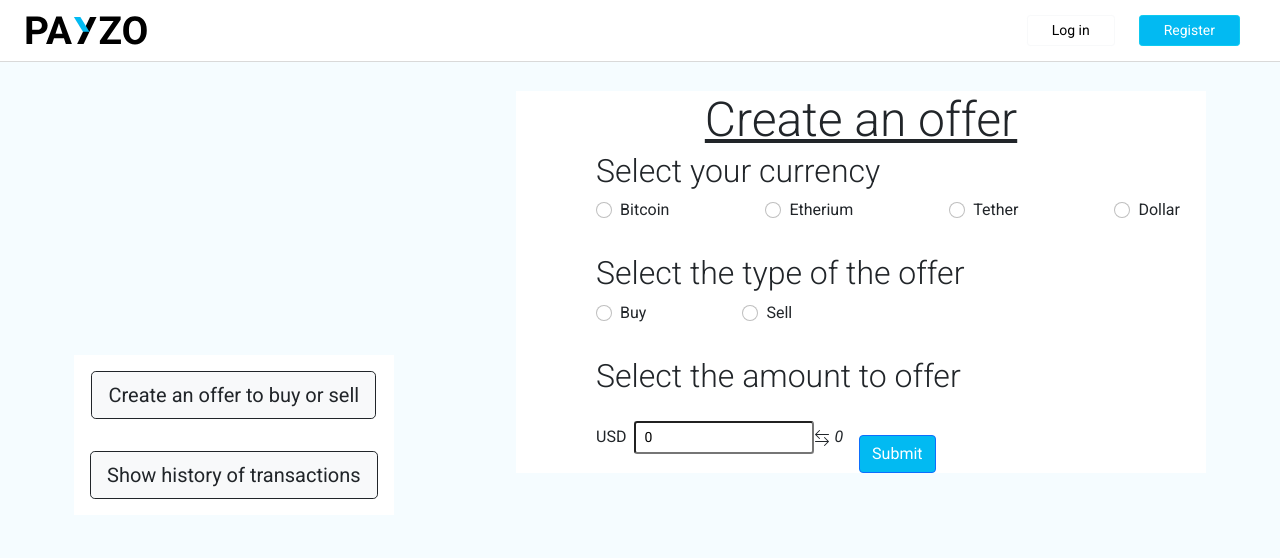
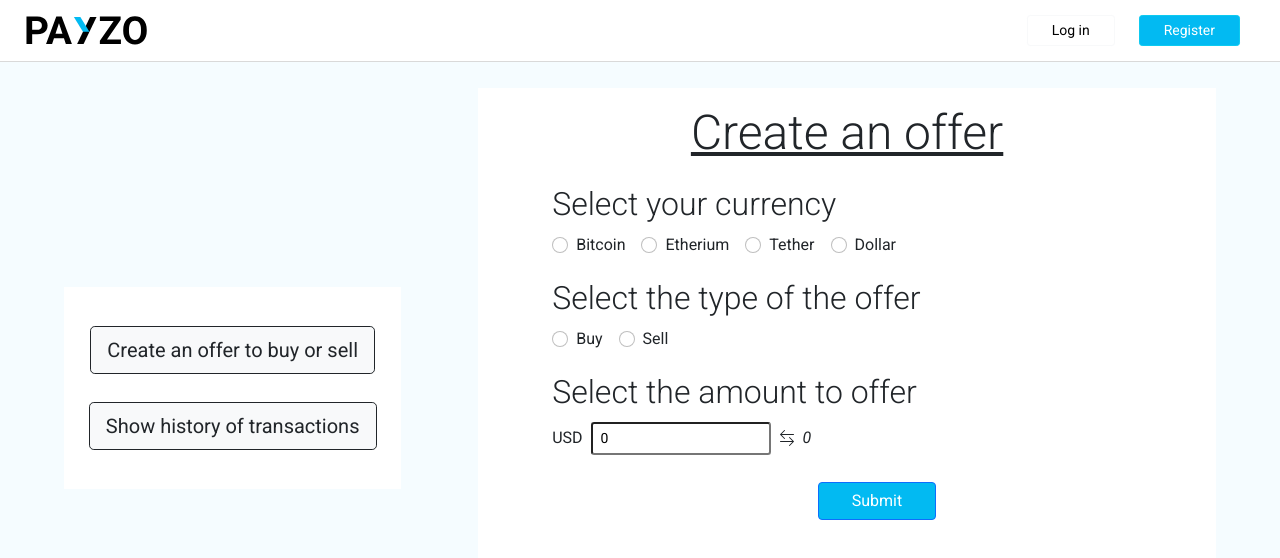
Before and after one commit to rogelioolarte/c17-41-ft-java, a React (Vite) app: page /dashboard/offer in a window 1280 px wide. Shown: the top 558 px of the page. Built offline with nearby package versions, Linux system fonts and the light colour scheme; no server answers.

Commit message:
modified styles and connected service

```diff
--- a/src/components/pure/ArrowLeftRight.jsx
+++ b/src/components/pure/ArrowLeftRight.jsx
@@ -1,6 +1,6 @@
 function ArrowLeftRight() {
   return (
-    <svg xmlns="http://www.w3.org/2000/svg" width="16" height="16" fill="currentColor" className="bi bi-arrow-left-right" viewBox="0 0 16 16">
+    <svg xmlns="http://www.w3.org/2000/svg" width="16" height="16" fill="currentColor" className="bi bi-arrow-left-right icon-arrow" viewBox="0 0 16 16">
       <path fillRule="evenodd" d="M1 11.5a.5.5 0 0 0 .5.5h11.793l-3.147 3.146a.5.5 0 0 0 .708.708l4-4a.5.5 0 0 0 0-.708l-4-4a.5.5 0 0 0-.708.708L13.293 11H1.5a.5.5 0 0 0-.5.5m14-7a.5.5 0 0 1-.5.5H2.707l3.147 3.146a.5.5 0 1 1-.708.708l-4-4a.5.5 0 0 1 0-.708l4-4a.5.5 0 1 1 .708.708L2.707 4H14.5a.5.5 0 0 1 .5.5"/>
     </svg>
   )
--- a/src/components/pure/forms/CreateOffer.jsx
+++ b/src/components/pure/forms/CreateOffer.jsx
@@ -3,8 +3,11 @@ import * as Yup from 'yup';
 import { LIST_PRODUCTS } from "../../../mocks/products.mocks";
 import ArrowLeftRight from '../ArrowLeftRight';
 import '../../../styles/styleDashboard.scss'
+import { obtainProduct } from '../../../services/dashboardService';
 
-const listOfCurrencies = LIST_PRODUCTS;
+let products = obtainProduct() != true ? obtainProduct() : [];
+const listOfCurrencies = products != [] ? LIST_PRODUCTS : products;
+
 
 const initialValues = { typeOfCurrency: '', typeOfOffer: '', amountOfOffer: 0 };
 
@@ -16,9 +19,16 @@ const validationSchema = Yup.object().shape({
         .positive('La cantidad debe ser positiva').nonNullable(),
 });
 
+const calculateCrypto = (amount, typeCurrency) => {
+    return  listOfCurrencies != [] ?
+        JSON.stringify(listOfCurrencies
+            .find(value => value.name == typeCurrency).price) * amount
+        : amount
+}
+
 function CreateOffer() {
 
-  // Función para enviar el formulario
+    // Función para enviar el formulario
     const handleSubmit = (values, { setSubmitting }) => {
         // Aquí puedes manejar la lógica de envío del formulario
         alert(JSON.stringify(values));
@@ -26,15 +36,15 @@ function CreateOffer() {
     };
 
     return (
-        <div >
+        <div className='forms-adjust-init' >
         <h1 className="title-create-offer" >Create an offer</h1>
         <Formik initialValues={initialValues}
             validationSchema={validationSchema} onSubmit={handleSubmit}>
         {({ values }) => (
-            <Form>
+            <Form className='forms-area-init' >
             <h1 className="title-form-init" >Select your currency</h1>
             {listOfCurrencies.map((currency, index) => (
-                <div className="form-check form-check-inline label-init" key={index}>
+                <div className="form-check form-check-inline" key={index}>
                 <Field className="form-check-input" type="radio" name="typeOfCurrency" id={currency.name} value={currency.name} />
                 <label className="form-check-label" htmlFor={currency.name}>
                     {currency.name.charAt(0).toUpperCase() + currency.name.slice(1).toLowerCase()}
@@ -44,25 +54,27 @@ function CreateOffer() {
             <ErrorMessage name="typeOfCurrency" component="div" className="invalid-feedback" />
 
             <h1 className="title-form-init"  >Select the type of the offer</h1>
-            <div className="form-check form-check-inline label-init" >
+            <div className="form-check form-check-inline" >
                 <Field className="form-check-input" type="radio" name="typeOfOffer" id="buy" value="buy" />
                 <label className="form-check-label" htmlFor="buy">Buy</label>
             </div>
-            <div className="form-check form-check-inline label-init" >
+            <div className="form-check form-check-inline " >
                 <Field className="form-check-input" type="radio" name="typeOfOffer" id="sell" value="sell" />
                 <label className="form-check-label" htmlFor="sell">Sell</label>
             </div>
             <ErrorMessage name="typeOfOffer" component="div" className="invalid-feedback" />
-
-            <h1 className="title-form-init"  >Select the amount to offer</h1>
-            <div className="mb-1 form-check-inline label-init">
+            <h1 className="title-form-init "  >Select the amount to offer</h1>
+            <div className="mb-1 ">
                 <label htmlFor="amountOfOffer" className="form-label icon-init">USD</label>
                 <Field type="number" className="form-control-sm" id="amountOfOffer" name="amountOfOffer" />
                 <ErrorMessage name="amountOfOffer" component="div" className="invalid-feedback" />
                 <ArrowLeftRight/>
-            <i> {values.typeOfCurrency != '' ? (values.amountOfOffer * JSON.stringify(listOfCurrencies
+                {/* <i> {values.typeOfCurrency != '' ? (values.amountOfOffer * JSON.stringify(listOfCurrencies
                 .find(value => value.name == values.typeOfCurrency).price))
-                : values.amountOfOffer} {values.typeOfCurrency}</i>
+                : values.amountOfOffer} {values.typeOfCurrency}</i> */}
+                <i>{values.typeOfCurrency != '' ?
+                    calculateCrypto(values.amountOfOffer, values.typeOfCurrency)
+                    : values.amountOfOffer}</i>
             </div>
             <button type="submit" className="btn btn-primary submit-button-init">Submit</button>
             </Form>
--- a/src/mocks/products.mocks.js
+++ b/src/mocks/products.mocks.js
@@ -1,6 +1,6 @@
 export const LIST_PRODUCTS = [
     { name: 'bitcoin', state: 'active', price: 0.000013923819303634987 },
-    { name: 'etherium', state: 'active', price: 0.000013923819303634987 },
+    { name: 'etherium', state: 'active', price: 0.00001392381930363496 },
     { name: 'tether', state: 'active', price: 1.0000950090258574 },
     { name: 'dollar', state: 'active', price: 1 },
 ]
--- /dev/null
+++ b/src/services/dashboardService.js
@@ -0,0 +1,12 @@
+export const obtainProduct = async () => {
+    return await fetch('')
+        .then(() => {return true})
+        .catch()
+        .finally()
+}
+export const sendOffer = async () => {
+    return await fetch('')
+        .then(() => {return true})
+        .catch()
+        .finally()
+}
--- a/src/styles/styleDashboard.scss
+++ b/src/styles/styleDashboard.scss
@@ -4,7 +4,7 @@
     justify-content: space-around;
     align-items: center;
     align-content: center;
-    padding: 1%;
+    padding: 2%;
 
     @media screen and (max-width: 768px) {
         flex-direction: column;
@@ -19,21 +19,33 @@
     align-items: center;
     justify-content: center;
     flex-direction: column;
+    padding: 2%;
 }
 .dashboard-button-init {
-    margin: 1rem;
+    margin-top: 5%;
+    margin-bottom: 5%;
     background-color: white;
+    font-size: 1rem;
 }
 
 /* Dashboard Section */
 .dashboard-section-init {
-    height: 90vh;
-    width: 55%;
+    height: 75vh;
+    width: 60%;
+
     * {
         background-color: white;
     }
+    .forms-adjust-init {
+        height: 100%;
+        width: 100%;
+        display: flex;
+        flex-direction: column;
+    }
+    .forms-area-init {
+        margin-left: 10%;
+    }
 }
-
 .title-create-offer {
     margin-top: 1rem;
     margin-bottom: 0.2rem;
@@ -45,27 +57,23 @@
     font-size: 3rem;
     text-decoration: underline;
 }
-.label-init {
-    margin-left: 5rem;
-    margin-bottom: 2rem;
-}
-
 .title-form-init {
-    margin-left: 5rem;
     font-weight: 300;
     font-size: 2rem;
+    margin-bottom: 1.5%;
+    margin-top: 3%;
 }
-
 .submit-button-init {
     background-color: #02BAF2;
-    margin-top: 2rem;
-    align-self: center;
+    padding-left: 5%;
+    padding-right: 5%;
+    margin-top: 3%;
+    margin-left: 40%;
 }
-
 .icon-init {
     margin-right: 0.5rem;
 }
 .icon-arrow {
-    margin-left: 1rem;
-    margin-right: 1rem;
+    margin-left: 0.5rem;
+    margin-right: 0.5rem;
 }
```
